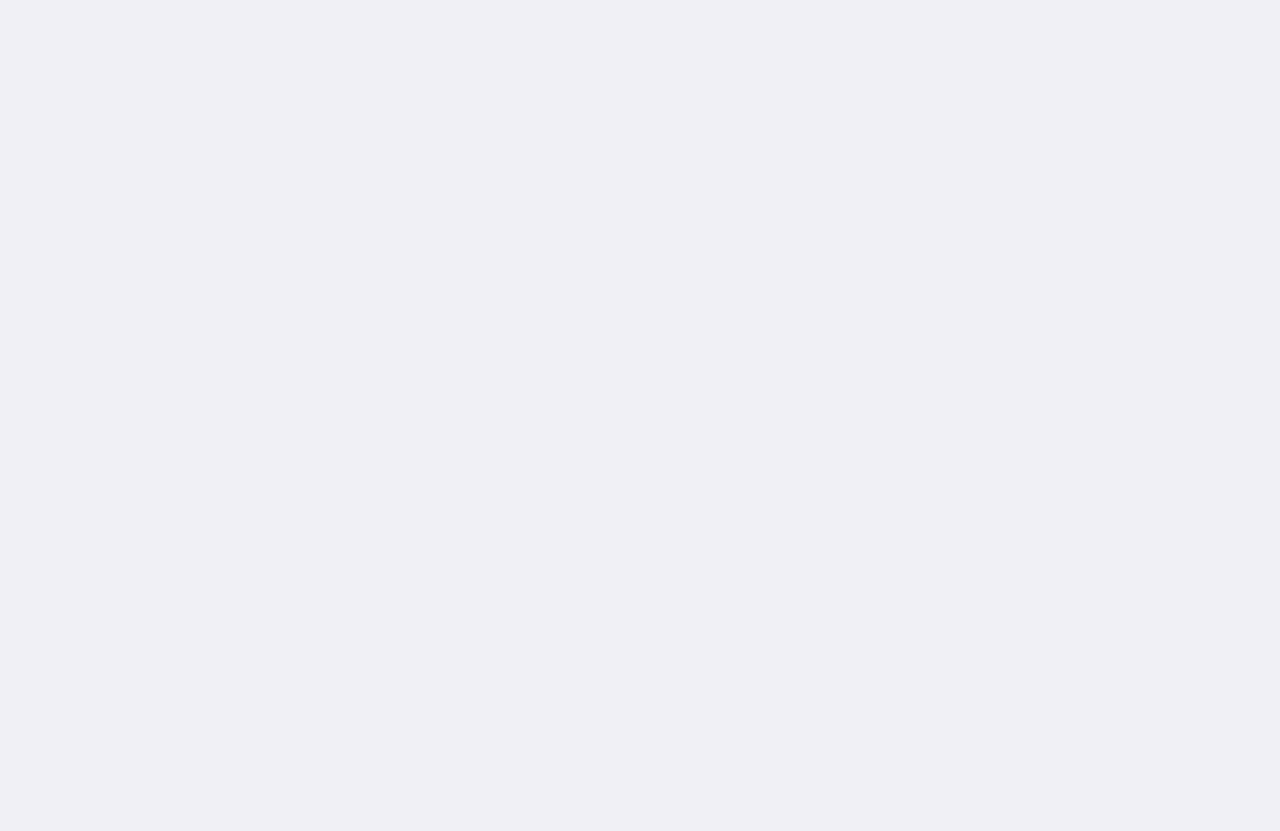
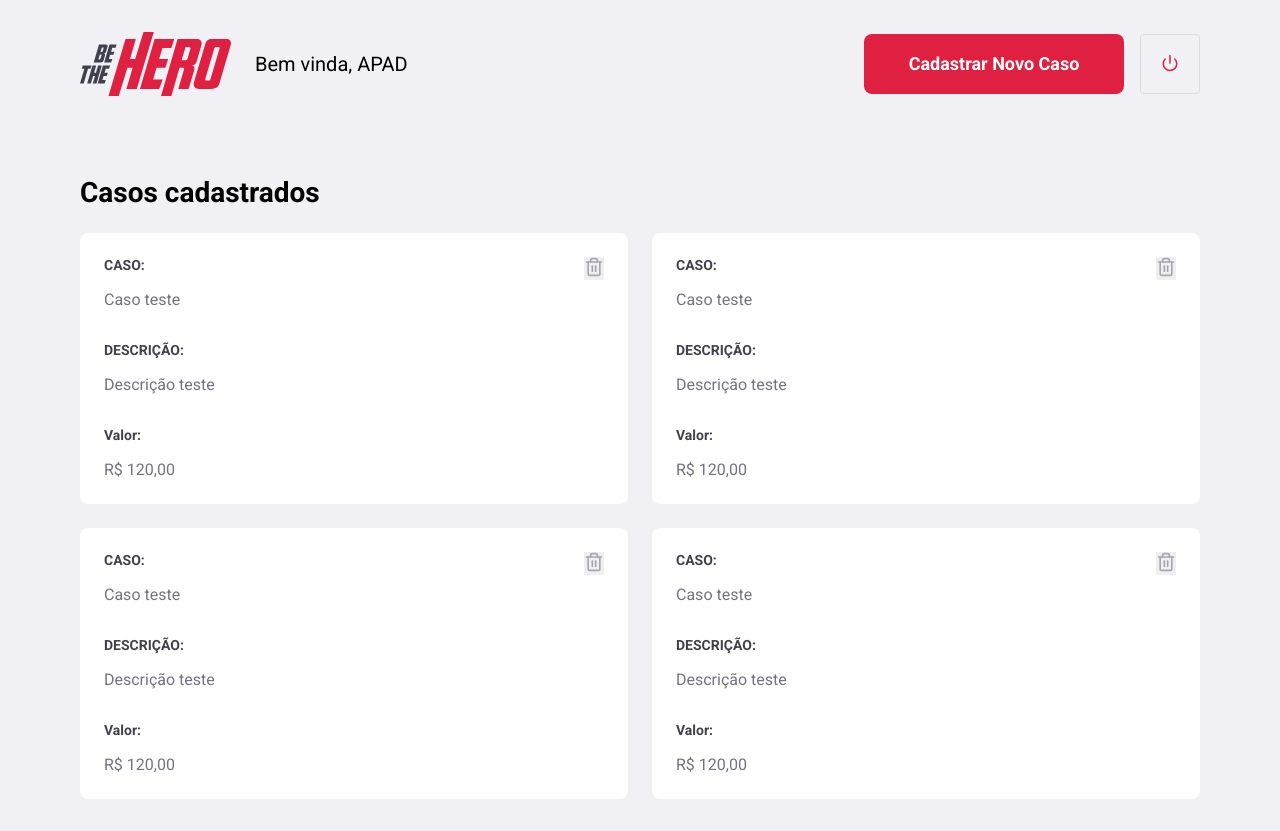
Before and after one commit to Victor7095/omnistack11-web, a React (Create React App) app: page /profile in a window 1280 px wide. Before the commit the page ends 800 px from the top, so only its background shows below. Built offline with nearby package versions, Linux system fonts and the light colour scheme.

Commit message:
Listar Casos

```diff
--- a/src/pages/Logon/styles.css
+++ b/src/pages/Logon/styles.css
@@ -6,7 +6,7 @@
 
     display: flex;
     align-items: center;
-    justify-content: center;
+    justify-content: space-between;
 }
 
 .logon-container section.form {
--- /dev/null
+++ b/src/pages/Profile/index.js
@@ -0,0 +1,86 @@
+import React from "react";
+import { Link } from 'react-router-dom';
+import { FiPower, FiTrash2 } from 'react-icons/fi';
+
+import "./styles.css";
+
+import logoImg from "../../assets/logo.svg";
+
+function Profile() {
+  return (
+    <div className="profile-container">
+      <header>
+        <img src={logoImg} alt="Be The Hero" />
+        <span>Bem vinda, APAD</span>
+
+        <Link className="button" to="/incidents/new">Cadastrar Novo Caso</Link>
+        <button type="button">
+          <FiPower size={18} color="#E02041"/>
+        </button>
+      </header>
+
+      <h1>Casos cadastrados</h1>
+
+      <ul>
+        <li>
+          <strong>CASO:</strong>
+          <p>Caso teste</p>
+
+          <strong>DESCRIÇÃO:</strong>
+          <p>Descrição teste</p>
+
+          <strong>Valor:</strong>
+          <p>R$ 120,00</p>
+
+          <button type="button">
+            <FiTrash2 size={20} color="#a8a8b3"/>
+          </button>
+        </li>
+        <li>
+          <strong>CASO:</strong>
+          <p>Caso teste</p>
+
+          <strong>DESCRIÇÃO:</strong>
+          <p>Descrição teste</p>
+
+          <strong>Valor:</strong>
+          <p>R$ 120,00</p>
+
+          <button type="button">
+            <FiTrash2 size={20} color="#a8a8b3"/>
+          </button>
+        </li>
+        <li>
+          <strong>CASO:</strong>
+          <p>Caso teste</p>
+
+          <strong>DESCRIÇÃO:</strong>
+          <p>Descrição teste</p>
+
+          <strong>Valor:</strong>
+          <p>R$ 120,00</p>
+
+          <button type="button">
+            <FiTrash2 size={20} color="#a8a8b3"/>
+          </button>
+        </li>
+        <li>
+          <strong>CASO:</strong>
+          <p>Caso teste</p>
+
+          <strong>DESCRIÇÃO:</strong>
+          <p>Descrição teste</p>
+
+          <strong>Valor:</strong>
+          <p>R$ 120,00</p>
+
+          <button type="button">
+            <FiTrash2 size={20} color="#a8a8b3"/>
+          </button>
+        </li>
+      </ul>
+    </div>
+  );
+}
+
+export default Profile;
--- /dev/null
+++ b/src/pages/Profile/styles.css
@@ -0,0 +1,87 @@
+.profile-container {
+    width: 100%;
+    max-width: 1180px;
+    padding: 0 30px;
+    margin: 32px auto;
+}
+
+.profile-container header {
+    display: flex;
+    align-items: center;
+}
+
+.profile-container header span {
+    font-size: 20px;
+    margin-left: 24px;
+}
+
+.profile-container header img {
+    height: 64px;
+}
+
+.profile-container header a {
+    width: 260px;
+    margin-left: auto;
+    margin-top: 0;
+}
+
+.profile-container header button {
+    height: 60px;
+    width: 60px;
+    border-radius: 4px;
+    border: 1px solid #dcdce6;
+    background: transparent;
+    margin-left: 16px;
+    transition: border-color 0.2s;
+}
+
+.profile-container header button:hover {
+    border-color: #999;
+}
+
+.profile-container h1 {
+    margin-top: 80px;
+    margin-bottom: 24px;
+}
+
+.profile-container ul {
+    display: grid;
+    grid-template-columns: 1fr 1fr;
+    grid-gap: 24px;
+    list-style: none;
+}
+
+.profile-container ul li {
+    background: #FFF;
+    padding: 24px;
+    border-radius: 8px;
+    position: relative;
+}
+
+.profile-container ul li button {
+    position: absolute;
+    right: 24px;
+    top: 24px;
+    border: 0;
+    transition: opacity 0.2s;
+}
+
+.profile-container ul li button:hover {
+    opacity: 0.8;
+}
+
+.profile-container ul li strong {
+    display: block;
+    margin-bottom: 16px;
+    color: #41414d;
+}
+
+.profile-container ul li p + strong {
+    margin-top: 32px;
+}
+
+.profile-container ul li p {
+    color: #737380;
+    line-height: 21px;
+    font-size: 16px;
+}
--- a/src/pages/Register/index.js
+++ b/src/pages/Register/index.js
@@ -1,6 +1,6 @@
-import React from "react";
-import { Link } from "react-router-dom";
-import { FiArrowLeft } from "react-icons/fi";
+import React from 'react';
+import { Link } from 'react-router-dom';
+import { FiArrowLeft } from 'react-icons/fi';
 
 import "./styles.css";
 
--- a/src/routes.js
+++ b/src/routes.js
@@ -3,6 +3,7 @@
 
 import Logon from "./pages/Logon";
 import Register from "./pages/Register";
+import Profile from "./pages/Profile";
 
 export default function Routes() {
   return (
@@ -10,6 +11,7 @@
       <Switch>
         <Route path="/" exact component={Logon}/>
         <Route path="/register" component={Register}/>
+        <Route path="/profile" component={Profile}/>
       </Switch>
     </BrowserRouter>
   );
```
